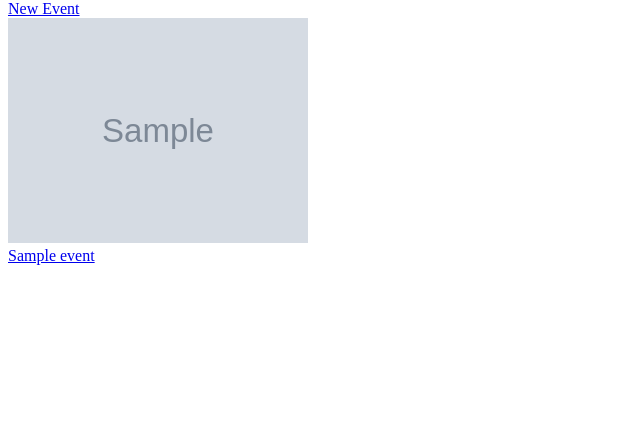
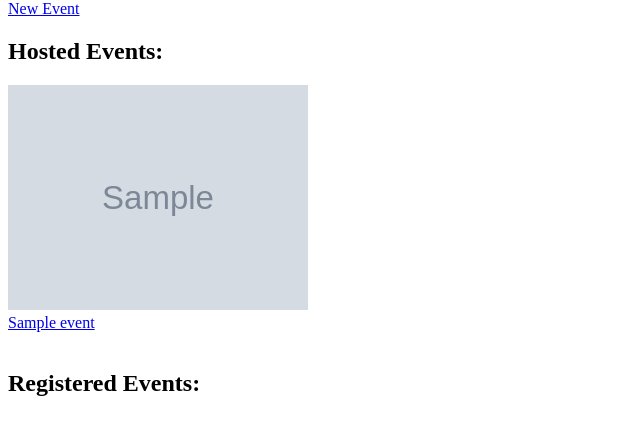
Before and after one commit to abeer-rozba/furreal-friends, a Django app: page /events/my-events/ in a window 1280 px wide. Shown: the part 29-464 px from the top of the page, without its empty margins (0-640 px from the left). Run offline with Django 5.2, Linux system fonts and the light colour scheme; a user stored in the database is signed in; tables that the repository leaves empty hold one stand-in row (values such as "Sample post"); grey boxes marked "Sample" are stand-in pictures.

Commit message:
complete hosted and registered events view in profile

```diff
--- a/main_app/templates/pet-events/my-events.html
+++ b/main_app/templates/pet-events/my-events.html
@@ -3,8 +3,24 @@
 {% block content %}
   <a href="/events/new">New Event</a>
   <br>
-  {% for event in events %}
-  <img src="{{event.image}}" width="300px"><br>
-  <a href="/events/{{event.id}}">{{event.title}}</a>
+  <h2>Hosted Events:</h2>
+  {% for event in owner.hosted_event.all %}
+    <img src="{{event.image}}" width="300px"><br>
+    <a href="/events/{{event.id}}">{{event.title}}</a> <br> <br>
+  {% empty %}
+    <p>You haven't hosted any events yet.</p>
+  {% endfor %}
+  <h2>Registered Events:</h2>
+  {% for event in owner.event_set.all %}
+    {% if event.host != owner %}
+      <img src="{{event.image}}" width="300px"><br>
+      <a href="/events/{{event.id}}">{{event.title}}</a>
+      <form action="/events/{{event.id}}/register/" method="POST">
+        {% csrf_token %}
+        <button type="submit">Unregister</button>
+      </form>
+    {% endif %}
+    {% empty %}
+    <p>You haven't registered for any events yet.</p>
   {% endfor %}
 {% endblock content %}
--- a/main_app/views.py
+++ b/main_app/views.py
@@ -224,6 +224,11 @@
     template_name = "pet-events/my-events.html"
     context_object_name = "events"
 
+    def get_context_data(self, **kwargs):
+        context = super().get_context_data(**kwargs)
+        context["owner"] = self.request.user.owner
+        return context
+
 
 class EventUpdateView(UpdateView):
     model = Event
```
